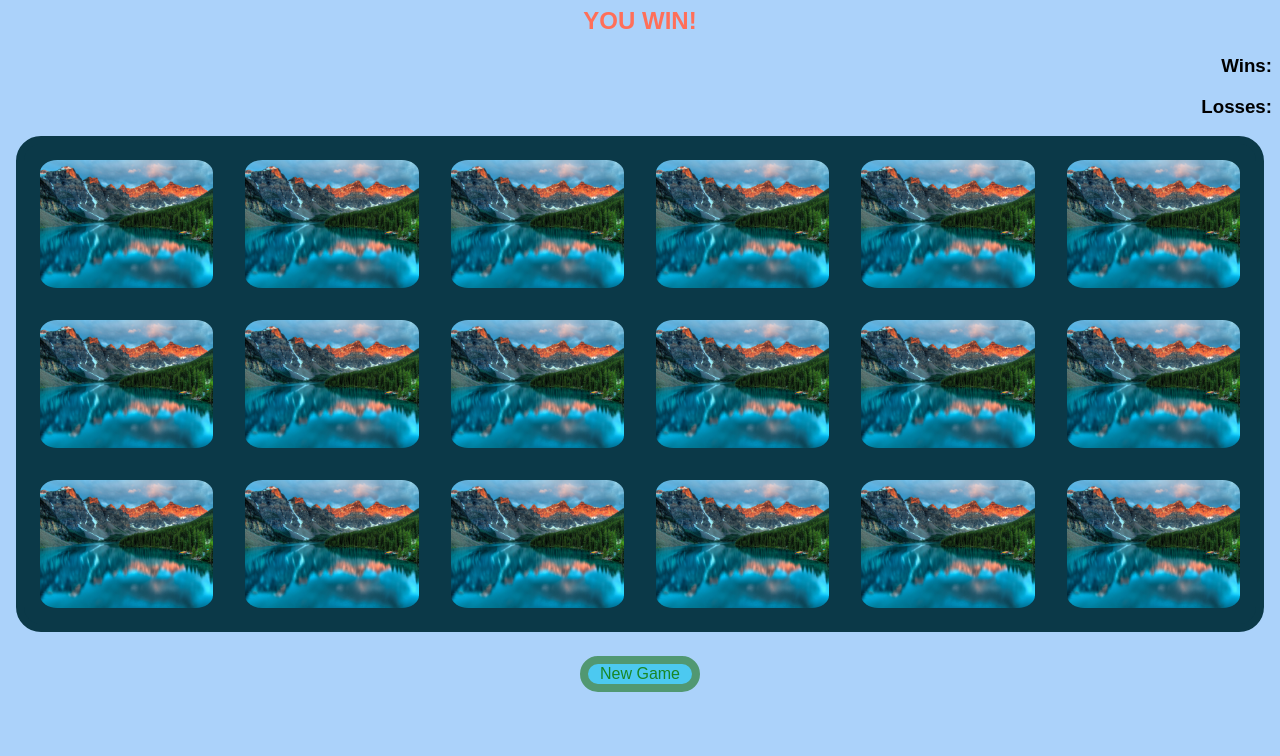
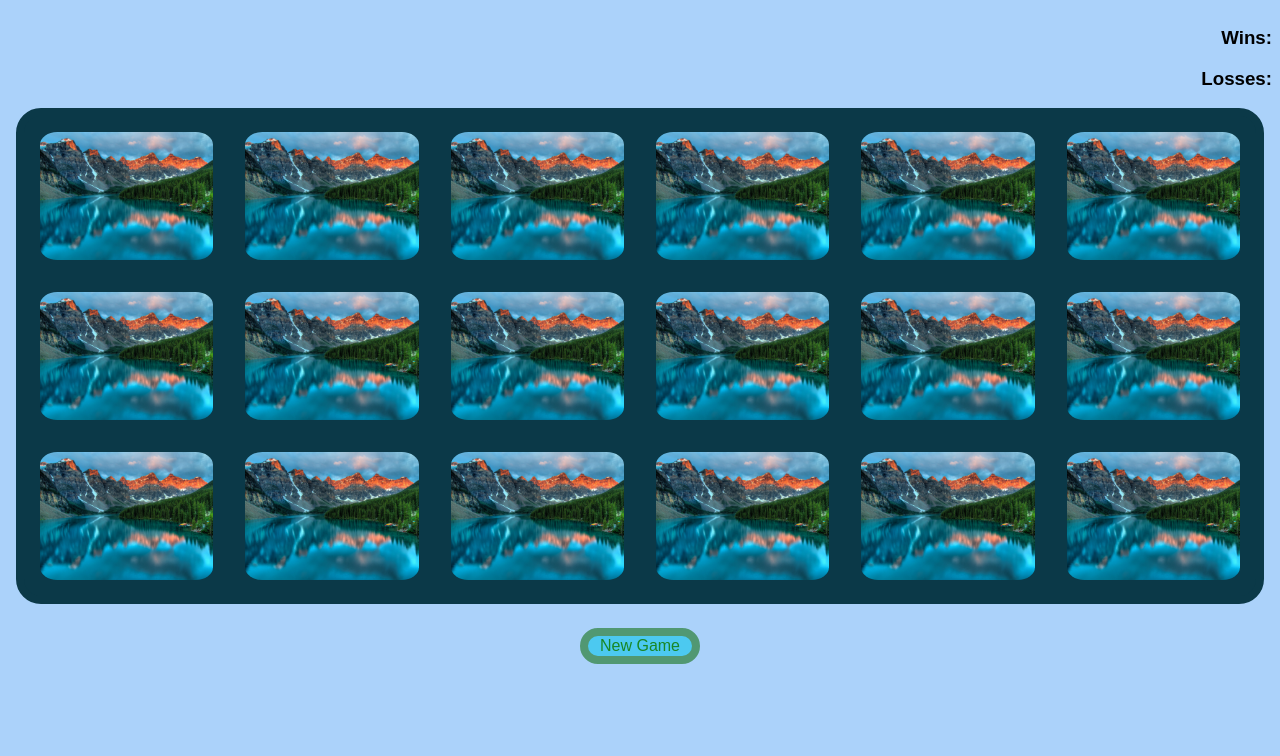
Before and after one commit to spenserg92/Memory-Game, a plain HTML site: page index.html in a window 1280 px wide. Shown: the part 73-829 px from the top of the page. Drawn offline with Linux system fonts and the light colour scheme.

Commit message:
resets the messageEl to blank in the init function

```diff
--- a/index.html
+++ b/index.html
@@ -9,7 +9,7 @@
 </head>
 <body class="flex-ctr">
     <h1>MEMORY</h1>
-    <h2>YOU WIN!</h2>
+    <h2></h2>
     <h3>Wins:</h3>
     <h3>Losses:</h3>
     <main class="board">
--- a/js/main.js
+++ b/js/main.js
@@ -87,6 +87,7 @@ function init() {
         card.dataset.revealed = "url(" + shuffledImages[i] + ")"
         card.style.backgroundSize = 'cover'
     })
+    messageEl.innerText = ''
 }
 
 
```
